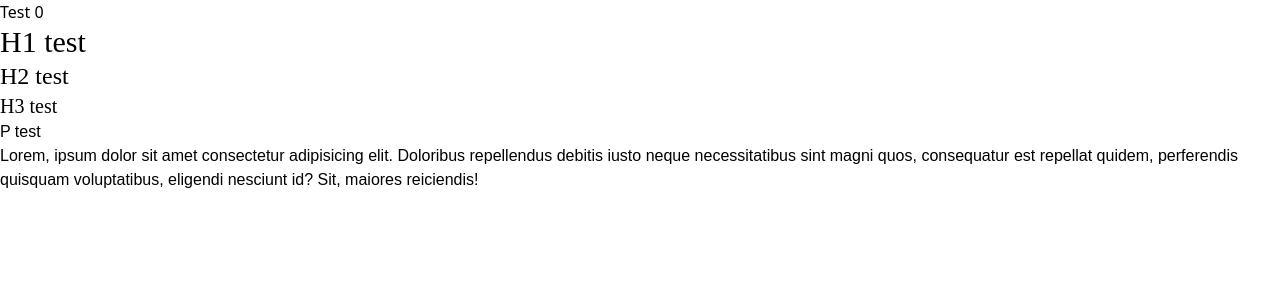
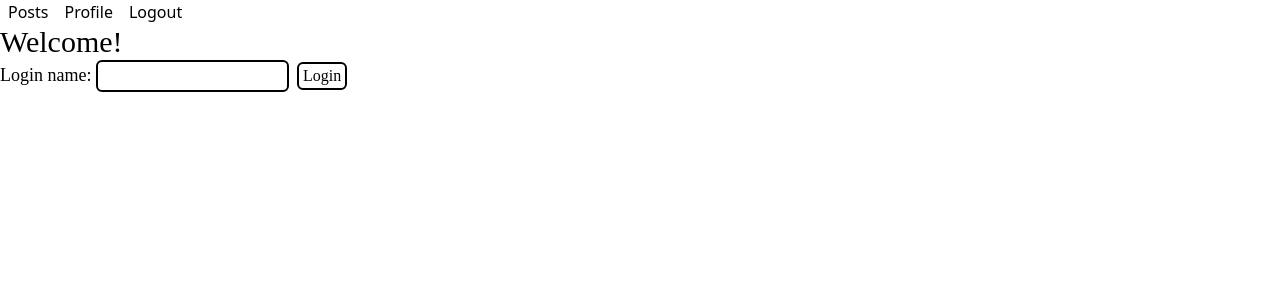
Before and after one commit to Morswin/posting_webapp, a Nuxt app: page / in a window 1280 px wide. Shown: the top 300 px of the page. Built offline with nearby package versions, Linux system fonts and the light colour scheme; a web font is replaced by a local one.

Commit message:
Initial welcome page

```diff
--- a/assets/css/tailwind.css
+++ b/assets/css/tailwind.css
@@ -9,7 +9,7 @@ font-family: 'Mooli', sans-serif;
 font-family: 'Roboto', sans-serif; */
 
 @layer base {
-    h1, h2, h3 {
+    h1, h2, h3, label, .submit_btn {
         font-family: 'Croissant One', cursive;
     }
 
@@ -25,7 +25,11 @@ font-family: 'Roboto', sans-serif; */
         @apply text-xl;
     }
 
-    p {
+    p, input {
         font-family: 'Mooli', sans-serif;
     }
+
+    input[type="text"] {
+        @apply border-2 border-black rounded-md;
+    }
 }
--- /dev/null
+++ b/components/navbar.vue
@@ -0,0 +1,7 @@
+<template>
+    <nav class="flex">
+        <NuxtLink class="mx-2" to="/posts">Posts</NuxtLink>
+        <NuxtLink class="mx-2" to="/profile">Profile</NuxtLink>
+        <button class="mx-2">Logout</button>
+    </nav>
+</template>
--- /dev/null
+++ b/layouts/default.vue
@@ -0,0 +1,6 @@
+<template>
+    <Navbar />
+    <div class="container">
+        <slot />
+    </div>
+</template>
--- a/package.json
+++ b/package.json
@@ -12,13 +12,13 @@
   "devDependencies": {
     "@nuxt/devtools": "latest",
     "@nuxtjs/tailwindcss": "^6.8.0",
-    "@vueuse/core": "^10.4.1",
-    "@vueuse/nuxt": "^10.4.1",
     "nuxt": "^3.7.3",
     "nuxt-icon": "^0.5.0"
   },
   "dependencies": {
     "@pinia/nuxt": "^0.4.11",
+    "@vueuse/core": "^10.4.1",
+    "@vueuse/nuxt": "^10.4.1",
     "pinia": "^2.1.6"
   }
 }
--- a/pages/index.vue
+++ b/pages/index.vue
@@ -4,11 +4,11 @@
 
 <template>
     <div>
-        Test {{ userStore.count }}
-        <h1>H1 test</h1>
-        <h2>H2 test</h2>
-        <h3>H3 test</h3>
-        <p>P test</p>
-        <p>Lorem, ipsum dolor sit amet consectetur adipisicing elit. Doloribus repellendus debitis iusto neque necessitatibus sint magni quos, consequatur est repellat quidem, perferendis quisquam voluptatibus, eligendi nesciunt id? Sit, maiores reiciendis!</p>
+        <h1>Welcome!</h1>
+        <form action="">
+            <label for="login" class="text-lg">Login name: </label>
+            <input name="login" type="text" class="p-1 text-sm" />
+            <button class="ml-2 border-2 border-black rounded-md px-1 submit_btn">Login</button>
+        </form>
     </div>
 </template>
--- /dev/null
+++ b/pages/posts.vue
@@ -0,0 +1,3 @@
+<template>
+    <div></div>
+</template>
--- /dev/null
+++ b/pages/profile.vue
@@ -0,0 +1,3 @@
+<template>
+    <div></div>
+</template>
--- a/stores/user.ts
+++ b/stores/user.ts
@@ -1,5 +1,6 @@
 export const useUserStore = defineStore('user', () => {
+    const name = ref<string>("");
     const count = ref<number>(0);
 
-    return {count}
+    return {name}
 })
```
Also changed, not shown: 1 other file (tests, documents, lock files or other folders).
